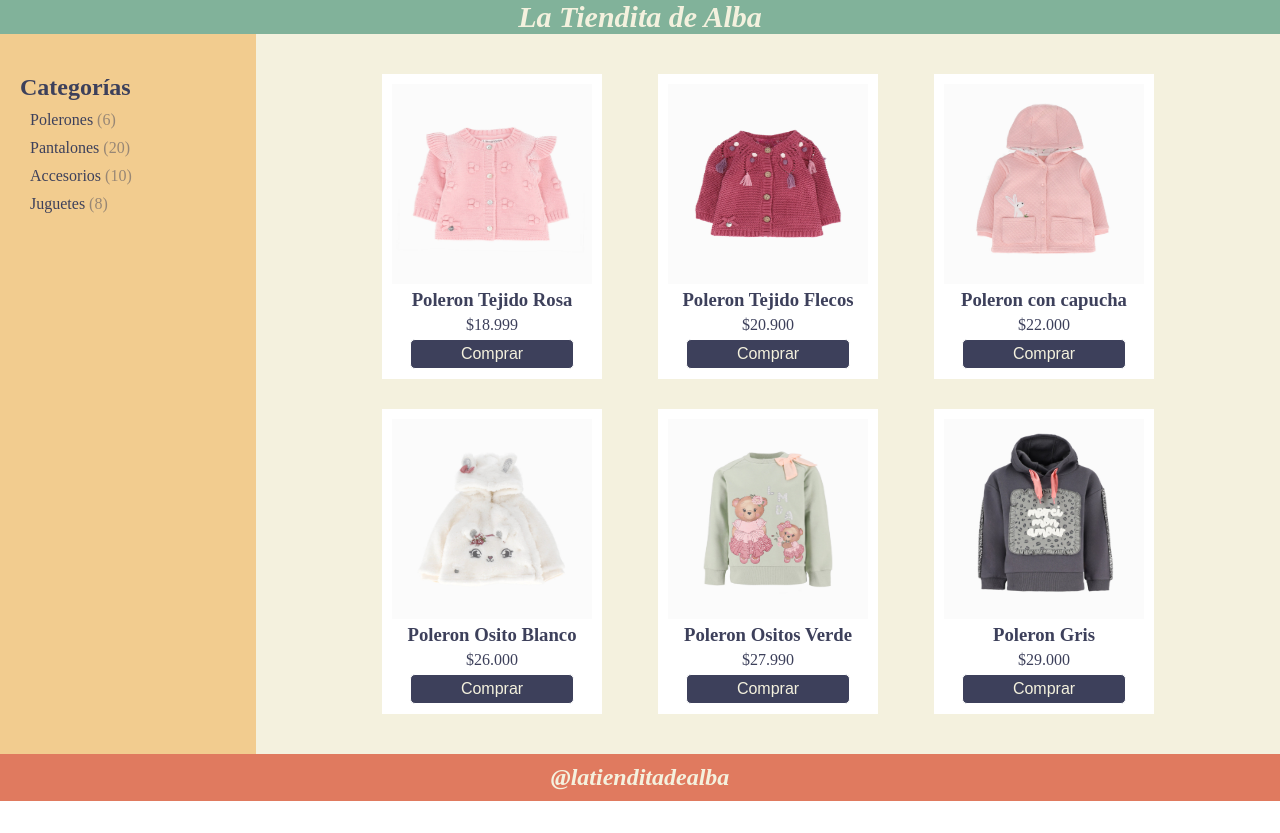
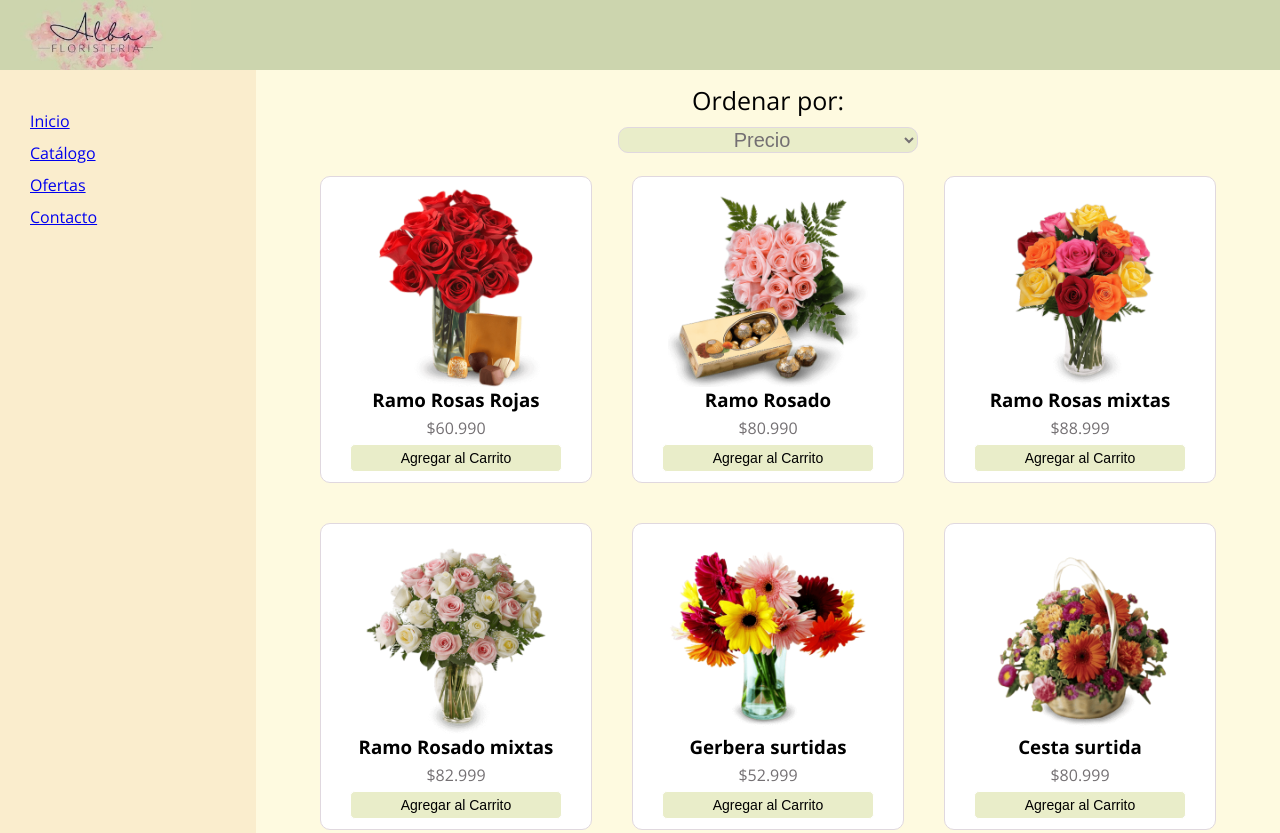
Before and after one commit to cpotella/inicio_grid, a plain HTML site: page index.html in a window 1280 px wide. Shown: the top 833 px of the page. Before the commit the page ends 801 px from the top, so only its background shows below. Drawn offline with nearby package versions, Linux system fonts and the light colour scheme.

Commit message:
Incluyendo media_query

```diff
--- a/assets/css/style.css
+++ b/assets/css/style.css
@@ -5,101 +5,182 @@
 body {
   height: 100%;
   box-sizing: border-box;
+  background-color: #fefae0;
+  font-family: "open sans";
 }
 
-.grid-container {
-  display: grid;
-  min-height: 100vh;
-  grid-template-rows: 1fr 90% auto;
-  grid-template-columns: 1fr 80%;
-  grid-template-areas:
-    "nav nav"
-    "aside main"
-    "footer footer";
+#menu-toggle {
+  font-size: 50px;
+  border: none;
+  background: none;
+  cursor: pointer;
+  display: inline-block;
+  color: white;
 }
 
-.nav {
-  grid-area: nav;
-  background-color: #81b29a;
-  color: #f4f1de;
-  font-size: 30px;
-  font-style: italic;
-  font-weight: bold;
+nav {
+  background-color: #ccd5ae;
+  padding: 0;
   display: flex;
-  justify-content: center;
+  justify-content: space-between;
+  height: 70px;
+}
+
+aside {
+  grid-area: aside;
+  background-color: #faedcd;
+  display: none;
+}
+
+header {
+  text-align: center;
+  background-color: #fefae0;
+  padding: 3px;
+  font-size: 25px;
+}
+
+header div {
+  background-color: #fefae0;
+  margin: 10px;
+  display: flex;
+  flex-direction: column;
+  gap: 10px;
   align-items: center;
 }
 
-.aside {
-  grid-area: aside;
-  background-color: #f2cc8f;
+main p {
+  padding: 5px;
+  color: rgb(116, 112, 115);
 }
 
-.main {
+select {
+  font-size: 20px;
+  width: 300px;
+  text-align-last: center;
+  background-color: #e9edc9;
+  border-radius: 10px;
+  border: 1px solid rgb(224, 216, 223);
+  color: rgb(116, 112, 115);
+}
+
+main {
   grid-area: main;
-  background-color: #f4f1de;
+  background-color: #fefae0;
   overflow-y: auto;
 }
 
-.aside-column {
-  margin: 40px 0px 0px 20px;
+article {
   display: flex;
-  flex-direction: column;
-  color: #3d405b;
+  gap: 40px;
+  flex-wrap: wrap;
+  justify-content: center;
+  padding: 10px;
 }
 
-ul {
-  list-style: none;
-  padding-left: 10px;
-}
-
-li {
-  padding-top: 10px;
-}
-
-span {
-  color: #3d405b7e;
-}
-
-img {
-  height: 200px;
-  width: 200px;
-}
-
-section {
-  margin: 40px 100px 20px 100px;
-  justify-content: space-evenly;
-  display: flex;
-  gap: 30px;
-  flex-wrap: wrap;
-}
-
-section div {
+article div {
   background-color: white;
   padding: 10px;
   display: flex;
   align-items: center;
   flex-direction: column;
-  row-gap: 5px;
-  color: #3d405b;
+  width: 100%;
+  max-width: 250px;
+  margin: 0px 50px;
+  border-radius: 10px;
+  border: 1px solid rgb(224, 216, 223);
+}
+
+article img {
+  width: 200px;
+  height: 200px;
 }
 
 button {
-  background-color: #3d405b;
-  color: #f4f1de;
+  background-color: #e9edc9;
   padding: 5px 50px;
-  font-size: 16px;
+  font-size: 14px;
   border-radius: 5px;
   border: 1px solid white;
 }
 
-.footer {
-  grid-area: footer;
-  background-color: #e07a5f;
-  color: #f4f1de;
-  font-style: italic;
+section {
   display: flex;
   justify-content: center;
-  align-items: center;
   padding: 10px;
 }
+
+section div {
+  padding: 10px 20px;
+  font-size: 20px;
+  border: 1px solid rgb(224, 216, 223);
+  color: rgb(116, 112, 115);
+}
+
+footer {
+  background-color: #d4a373;
+  padding: 10px;
+  color: #fefae0;
+  text-align: center;
+}
+
+@media (min-width: 576px) {
+  .grid-container {
+    min-height: 100vh;
+    display: grid;
+    grid-template-columns: 20% 1fr;
+    grid-template-rows: auto auto auto auto;
+    grid-template-areas:
+      "nav nav"
+      "aside header"
+      "aside main"
+      "footer section";
+  }
+
+  nav {
+    grid-area: nav;
+  }
+
+  header {
+    grid-area: header;
+  }
+
+  .main {
+    grid-area: main;
+  }
+
+  article div {
+    gap: 10;
+    margin: 0;
+  }
+
+  aside {
+    grid-area: aside;
+    display: inline-block;
+  }
+
+  ul {
+    list-style-type: none;
+    padding: 40px 30px;
+    display: flex;
+    flex-direction: column;
+    row-gap: 10px;
+    font-size: 1rem;
+  }
+
+  section {
+    grid-area: section;
+  }
+
+  footer {
+    grid-area: footer;
+    overflow-y: auto;
+  }
+
+  #menu-toggle {
+    display: none;
+  }
+
+  h2 {
+    font-size: 14px;
+  }
+}
--- a/index.html
+++ b/index.html
@@ -3,64 +3,97 @@
   <head>
     <meta charset="UTF-8" />
     <meta name="viewport" content="width=device-width, initial-scale=1.0" />
-    <title>Mi E-commerce</title>
+    <title>Alba Floristeria</title>
     <link rel="stylesheet" href="./assets/css/style.css" />
+    <script
+      src="https://kit.fontawesome.com/4351f36819.js"
+      crossorigin="anonymous"
+    ></script>
+    <link rel="preconnect" href="https://fonts.googleapis.com">
+    <link rel="preconnect" href="https://fonts.gstatic.com" crossorigin>
+    <link href="https://fonts.googleapis.com/css2?family=Open+Sans:ital,wght@0,300..800;1,300..800&display=swap" rel="stylesheet">
   </head>
   <body>
     <div class="grid-container">
-      <div class="nav">La Tiendita de Alba</div>
-      <div class="aside">
-       <article class="aside-column">
-        <h2>Categorías</h2>
+      <nav>
+        <img src="./assets/img/Alba.jpg" alt="logo" />
+        <button id="menu-toggle">&#9776;</button>
+      </nav>
+      <aside class="aside">
         <ul>
-            <li>Polerones <span>(6)</span></li>
-            <li>Pantalones <span>(20)</span></li>
-            <li>Accesorios <span>(10)</span></li>
-            <li>Juguetes <span>(8)</span></li>
+          <li><a href="#inicio">Inicio</a></li>
+          <li><a href="#catalogo">Catálogo</a></li>
+          <li><a href="#ofertas">Ofertas</a></li>
+          <li><a href="#contacto">Contacto</a></li>
         </ul>
-       </article>
+      </aside>
+      <header>
+        <div>
+          <p>Ordenar por:</p>
+          <select>
+            <option value="precio">Precio</option>
+            <option value="fecha">Fecha</option>
+          </select>
         </div>
-      <div class="main">
-        <section>
+      </header>
+      <main class="main">
+        <article>
           <div>
-                <img src="./assets/img/poleron_1.jpeg" alt="Poleron 1">
-                <h3>Poleron Tejido Rosa</h3>
-                <p>$18.999</p>
-                <button>Comprar</button>
+            <img src="./assets/img/rosas_rojas.png" alt="Rosas Rojas" />
+            <h3>Ramo Rosas Rojas</h3>
+            <p>$60.990</p>
+            <button>Agregar al Carrito</button>
           </div>
           <div>
-                <img src="./assets/img/poleron_2.jpeg" alt="Poleron 2">
-                <h3>Poleron Tejido Flecos</h3>
-                <p>$20.900</p>
-                <button>Comprar</button>
+            <img src="./assets/img/rosas_rosas.png" alt="Rosas rosas" />
+            <h3>Ramo Rosado</h3>
+            <p>$80.990</p>
+            <button>Agregar al Carrito</button>
           </div>
           <div>
-                <img src="./assets/img/poleron_3.jpeg" alt="Poleron 3">
-                <h3>Poleron con capucha</h3>
-                <p>$22.000</p>
-                <button>Comprar</button>
+            <img src="./assets/img/rosas_surtidas.png" alt="Rosas Surtidas" />
+            <h3>Ramo Rosas mixtas</h3>
+            <p>$88.999</p>
+            <button>Agregar al Carrito</button>
           </div>
           <div>
-                <img src="./assets/img/poleron_4.jpeg" alt="Poleron 4">
-                <h3>Poleron Osito Blanco</h3>
-                <p>$26.000</p>
-                <button>Comprar</button>
+            <img src="./assets/img/flores_tiernas.png" alt="Mix Tiernas" />
+            <h3>Ramo Rosado mixtas</h3>
+            <p>$82.999</p>
+            <button>Agregar al Carrito</button>
           </div>
           <div>
-                <img src="./assets/img/poleron_5.jpeg" alt="Poleron 5">
-                <h3>Poleron Ositos Verde</h3>
-                <p>$27.990</p>
-                <button>Comprar</button>
+            <img src="./assets/img/gerberas_surtidas.png" alt="Gerberas" />
+            <h3>Gerbera surtidas</h3>
+            <p>$52.999</p>
+            <button>Agregar al Carrito</button>
           </div>
           <div>
-                <img src="./assets/img/poleron_6.jpeg" alt="Poleron 6">
-                <h3>Poleron Gris</h3>
-                <p>$29.000</p>
-                <button>Comprar</button>
+            <img src="./assets/img/cesta_mixta.png" alt="Cesta Surtidas" />
+            <h3>Cesta surtida</h3>
+            <p>$80.999</p>
+            <button>Agregar al Carrito</button>
           </div>
+          <div>
+            <img src="./assets/img/girasoles.png" alt="Girasoles" />
+            <h3>Ramo Girasoles</h3>
+            <p>$48.999</p>
+            <button>Agregar al Carrito</button>
+          </div>
+        </article>
+      </main>
+      <section>
+        <div>«</div>
+        <div>1</div>
+        <div>2</div>
+        <div>3</div>
+        <div>»</div>
       </section>
-      </div>
-      <div class="footer"><h2>@latienditadealba</h2></div>
+      <footer>
+        <i class="fa-brands fa-facebook fa-2x"></i>
+        <i class="fa-brands fa-instagram fa-2x"></i>
+        <h2>Todos los derechos reservados</h2>
+      </footer>
     </div>
   </body>
 </html>
```
Also changed, not shown: assets/img/Alba.jpg (added), assets/img/cesta_mixta.png (added), assets/img/flores_tiernas.png (added), assets/img/gerberas_surtidas.png (added), assets/img/girasoles.png (added), assets/img/poleron_1.jpeg (deleted), assets/img/poleron_2.jpeg (deleted), assets/img/poleron_3.jpeg (deleted), assets/img/poleron_4.jpeg (deleted), assets/img/poleron_5.jpeg (deleted), assets/img/poleron_6.jpeg (deleted), assets/img/rosas_rojas.png (added), assets/img/rosas_rosas.png (added), assets/img/rosas_surtidas.png (added). Lines whose indentation alone changed are shown as unchanged.
